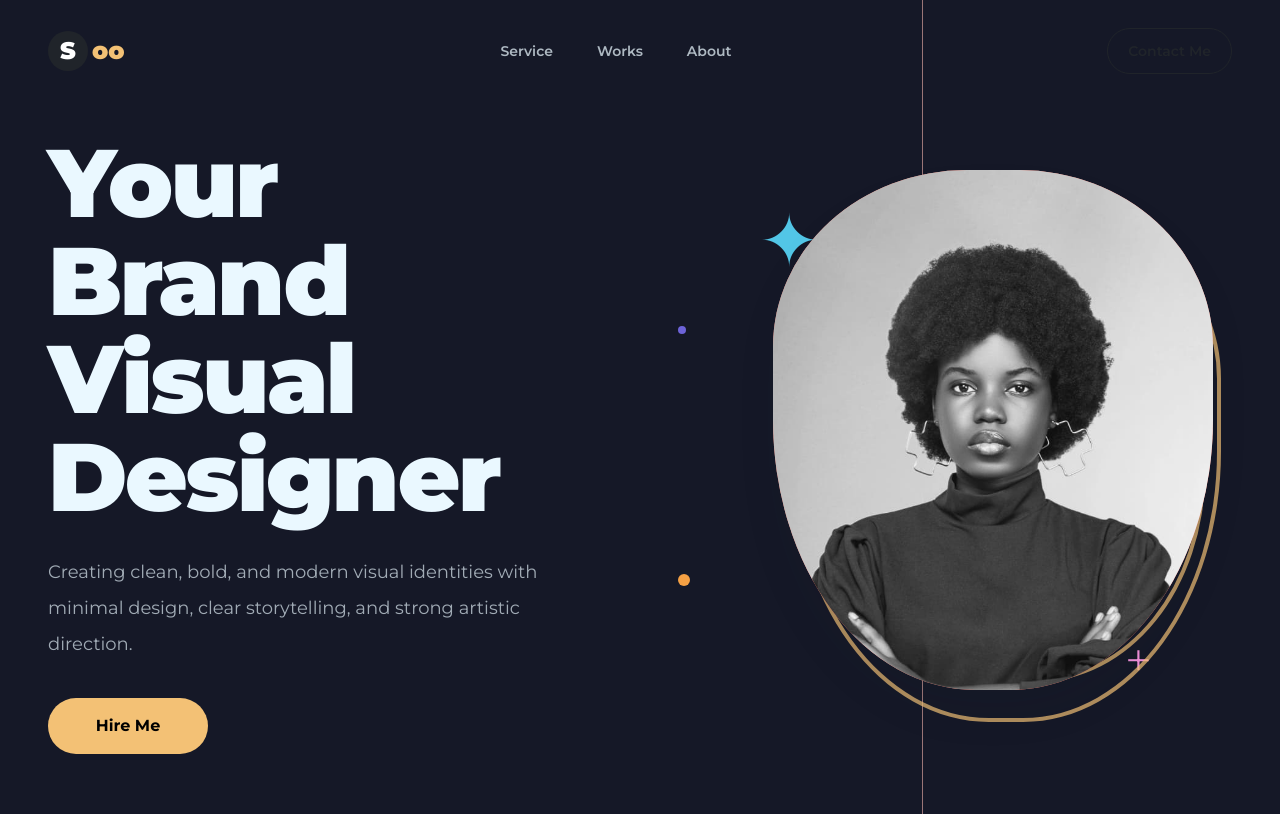
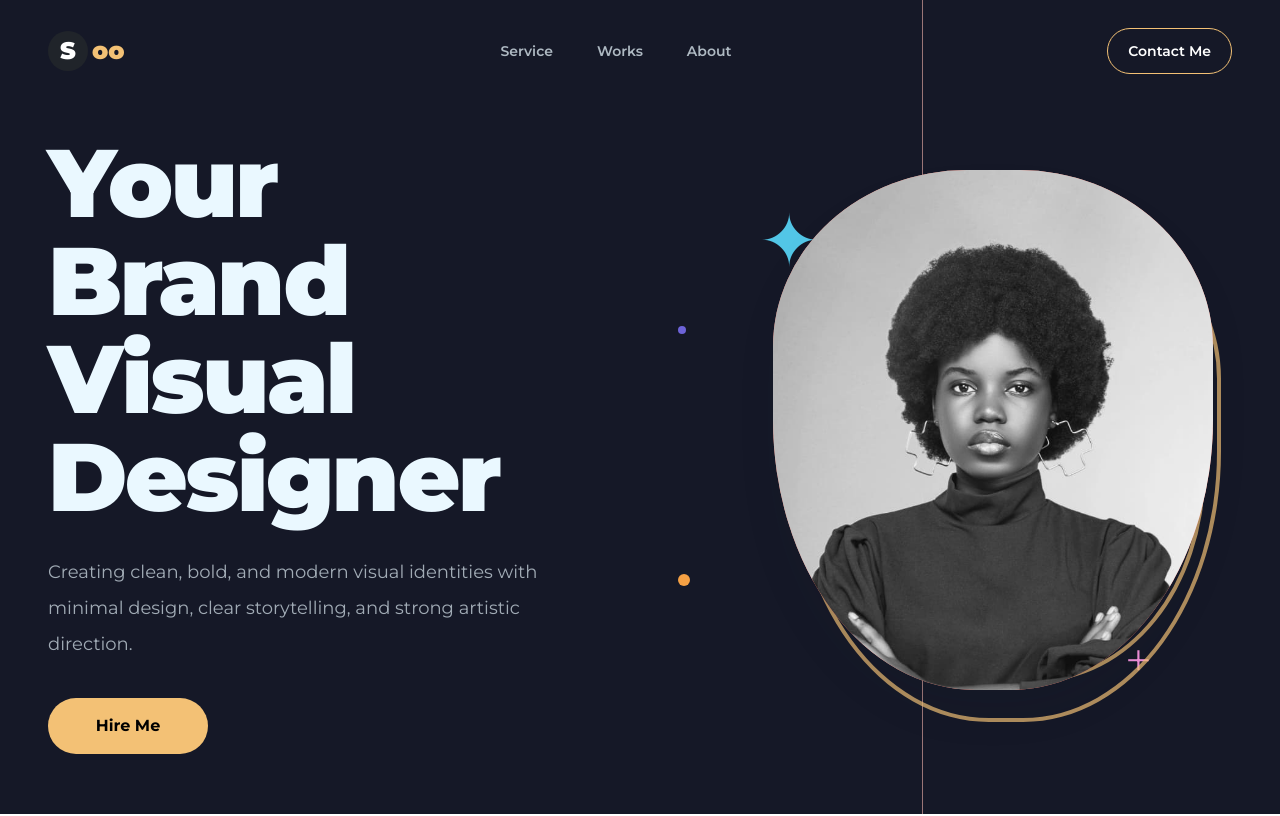
Before and after one commit to xtephani3/soo-portfolio, a React (Vite) app: page / in a window 1280 px wide. Shown: the top 816 px of the page. Built offline with nearby package versions, Linux system fonts and the light colour scheme; a web font is replaced by a local one.

Commit message:
update on ui

```diff
--- a/src/home/HeroSection.tsx
+++ b/src/home/HeroSection.tsx
@@ -36,7 +36,7 @@ function HeroSection() {
 
         <a
           href="#contact"
-          className="rounded-full border border-[#20242a] px-5 py-3 text-sm font-semibold transition hover:bg-[#20242a] hover:text-white"
+          className="rounded-full border border-[#f3c175] px-5 py-3 text-white text-sm font-semibold transition hover:bg-[#20242a] hover:text-white"
         >
           Contact Me
         </a>
```
